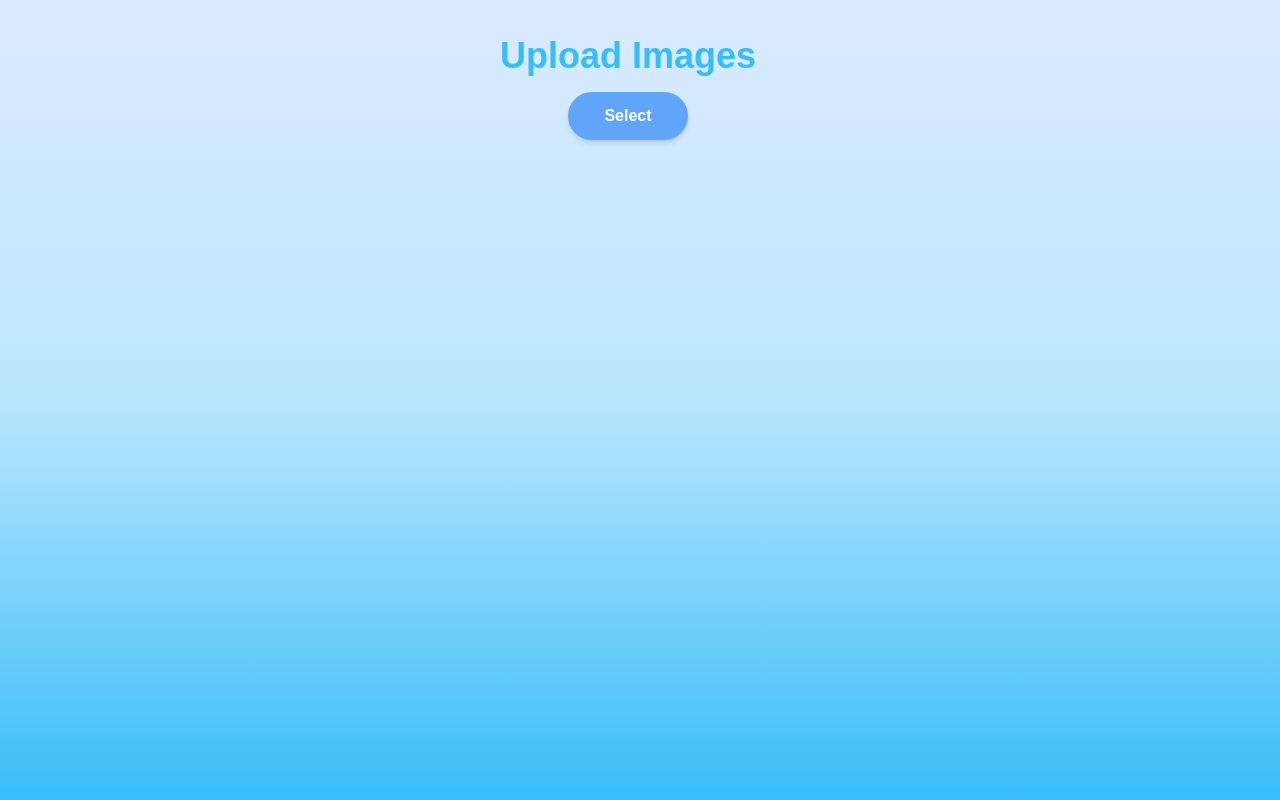
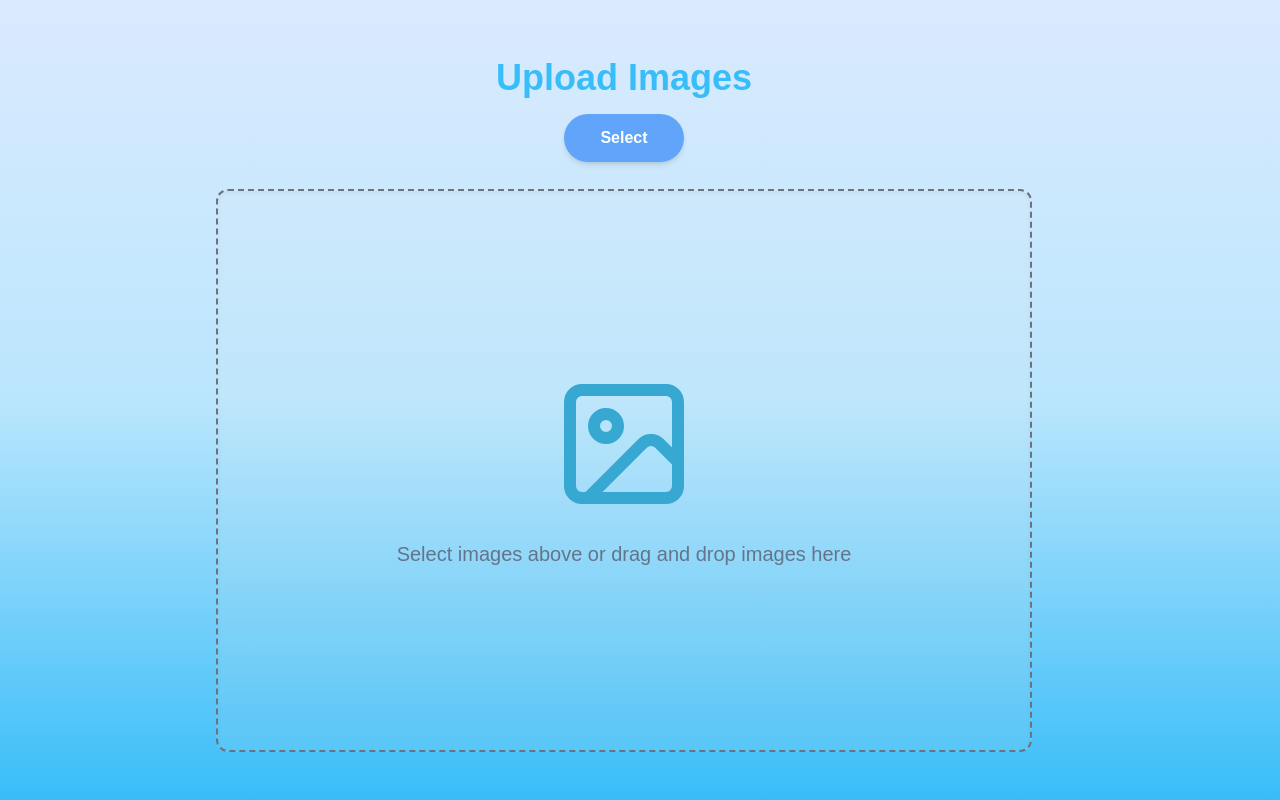
Before and after one commit to santaclose666/image-convertor, a Next.js app: page / in a window 1280 px wide. Built offline with nearby package versions, Linux system fonts and the light colour scheme.

Commit message:
add drop file

```diff
--- a/package.json
+++ b/package.json
@@ -15,6 +15,7 @@
     "next": "14.2.14",
     "react": "^18",
     "react-dom": "^18",
+    "react-dropzone": "^14.2.9",
     "react-hook-form": "^7.53.0",
     "use-debounce": "^10.0.3"
   },
--- /dev/null
+++ b/src/components/DropImg/index.tsx
@@ -0,0 +1,42 @@
+/* eslint-disable jsx-a11y/alt-text */
+// eslint-disable-next-line jsx-a11y/alt-text
+import { Image, ImageUp } from "lucide-react";
+import React, { useCallback } from "react";
+import { useDropzone } from "react-dropzone";
+
+interface DropImgsProps {
+  onDropImgs: (f: File[]) => void;
+}
+
+function DropImgs({ onDropImgs }: DropImgsProps) {
+  const onDrop = useCallback((files: File[]) => {
+    onDropImgs(files);
+  }, []);
+
+  const { getRootProps, getInputProps, isDragActive } = useDropzone({ onDrop });
+
+  return (
+    <div
+      {...getRootProps()}
+      className={`h-4/5 flex flex-col justify-center items-center border-2 border-dashed border-gray-500 p-4 rounded-xl ${
+        isDragActive ? "bg-opacity-60" : "bg-opacity-10"
+      } bg-gray-200 shadow-inner`}
+    >
+      <input {...getInputProps()} type="file" accept="image/*" multiple />
+
+      {isDragActive ? (
+        <ImageUp className="w-36 h-36 mb-6" color="#36a8d1" />
+      ) : (
+        <Image className="w-36 h-36 mb-6" color="#36a8d1" />
+      )}
+
+      <p className="text-xl text-slate-500">
+        {isDragActive
+          ? "Release to drop images here"
+          : "Select images above or drag and drop images here"}
+      </p>
+    </div>
+  );
+}
+
+export default DropImgs;
--- a/src/components/ListImgInfo/ImageCard.tsx
+++ b/src/components/ListImgInfo/ImageCard.tsx
@@ -17,7 +17,7 @@ function ImageCard(props: ImageCardProps) {
         alt={`${name}${url}`}
         width="0"
         height="0"
-        className="w-52 h-52 bg-black rounded-xl object-cover"
+        className="w-full h-52 bg-black rounded-xl object-cover"
       />
 
       <p className="mt-1 overflow-hidden text-ellipsis whitespace-nowrap text-xl font-bold text-sky-400">
--- a/src/components/ResizeOptions/index.tsx
+++ b/src/components/ResizeOptions/index.tsx
@@ -27,7 +27,7 @@ function ImageOption(props: ImageOptionProps) {
     onFormatChange,
   } = props;
   const [ratio, setRatio] = useState<number>(100);
-  const [isLoading, setIsLoading] = useState<boolean>(false);
+  const [isFetching, setIsFetching] = useState<boolean>(false);
   const tabsData: Tab[] = [
     {
       id: 1,
@@ -62,19 +62,21 @@ function ImageOption(props: ImageOptionProps) {
     },
   ];
 
-  const handleSubmit = () => {
-    setIsLoading(true);
+  const handleSubmit = async () => {
+    setIsFetching(true);
 
-    setTimeout(() => {
-      onSubmitImgs();
-    }, 1000);
-
-    setIsLoading(false);
+    try {
+      await onSubmitImgs();
+    } catch (error) {
+      console.error(error);
+    } finally {
+      setIsFetching(false);
+    }
   };
 
   return (
     <div
-      className={`h-full ms-6 transition-all duration-500 ${
+      className={`h-full ml-8 transition-all duration-500 ${
         display ? "w-1/4 opacity-100 flex-grow min-w-64" : "opacity-0 w-0"
       }`}
     >
@@ -113,13 +115,13 @@ function ImageOption(props: ImageOptionProps) {
         </div>
 
         <button
-          disabled={isLoading}
+          disabled={isFetching}
           onClick={handleSubmit}
           className="flex items-center justify-center mt-auto bg-sky-400 text-white text-2xl font-semibold px-4 py-3 rounded-lg shadow hover:bg-sky-500 transition"
         >
-          Resize Images{" "}
-          {isLoading ? (
-            <Loading className="ml-3" />
+          {isFetching ? "Processing Images" : "Resize Images"}{" "}
+          {isFetching ? (
+            <Loading className="ml-2" />
           ) : (
             <Scaling className="ml-2" />
           )}
--- a/src/pages/index.tsx
+++ b/src/pages/index.tsx
@@ -1,4 +1,5 @@
 import { sendMultiFormImg } from "@/api";
+import DropImgs from "@/components/DropImg";
 import ImageInfo from "@/components/ListImgInfo";
 import ImageOption from "@/components/ResizeOptions";
 import UploadImg from "@/components/UploadImg";
@@ -45,10 +46,7 @@ const Home = () => {
     });
   };
 
-  const handleFileChange = async (e: ChangeEvent<HTMLInputElement>) => {
-    const files = e.target.files ? Array.from(e.target.files) : [];
-    console.log(e.target.files);
-
+  const handleFileChange = async (files: File[]) => {
     const images: ImagesUpload[] = await Promise.all(
       files.map((file) => getImgInfo(file))
     );
@@ -100,6 +98,7 @@ const Home = () => {
   };
 
   const handleSubmitImgs = async () => {
+    try {
       const formData = new FormData();
 
       formData.append("typeConvert", format);
@@ -112,17 +111,28 @@ const Home = () => {
         formData.append("files", image.file!);
       });
 
-    sendMultiFormImg(formData);
+      await sendMultiFormImg(formData);
+    } catch (error) {
+      console.log(error);
+    }
   };
 
   return (
-    <div className="p-5 overflow-hidden flex w-screen h-screen items-center justify-center bg-gradient-to-b from-blue-100 via-sky-200 to-sky-400">
+    <div className="px-24 py-12 overflow-hidden flex w-screen h-screen items-center justify-center bg-gradient-to-b from-blue-100 via-sky-200 to-sky-400">
       <div className="w-3/4 h-full overflow-hidden">
         <UploadImg
           isReselect={images.length > 0}
-          onSelectedChange={handleFileChange}
+          onSelectedChange={(e: ChangeEvent<HTMLInputElement>) => {
+            const files = e.target.files ? Array.from(e.target.files) : [];
+            handleFileChange(files);
+          }}
         />
+
+        {images.length > 0 ? (
           <ImageInfo images={images} onRemoveImg={handleRemoveImg} />
+        ) : (
+          <DropImgs onDropImgs={handleFileChange} />
+        )}
       </div>
 
       <ImageOption
```
Also changed, not shown: 1 other file (tests, documents, lock files or other folders). Lines whose indentation alone changed are shown as unchanged.
